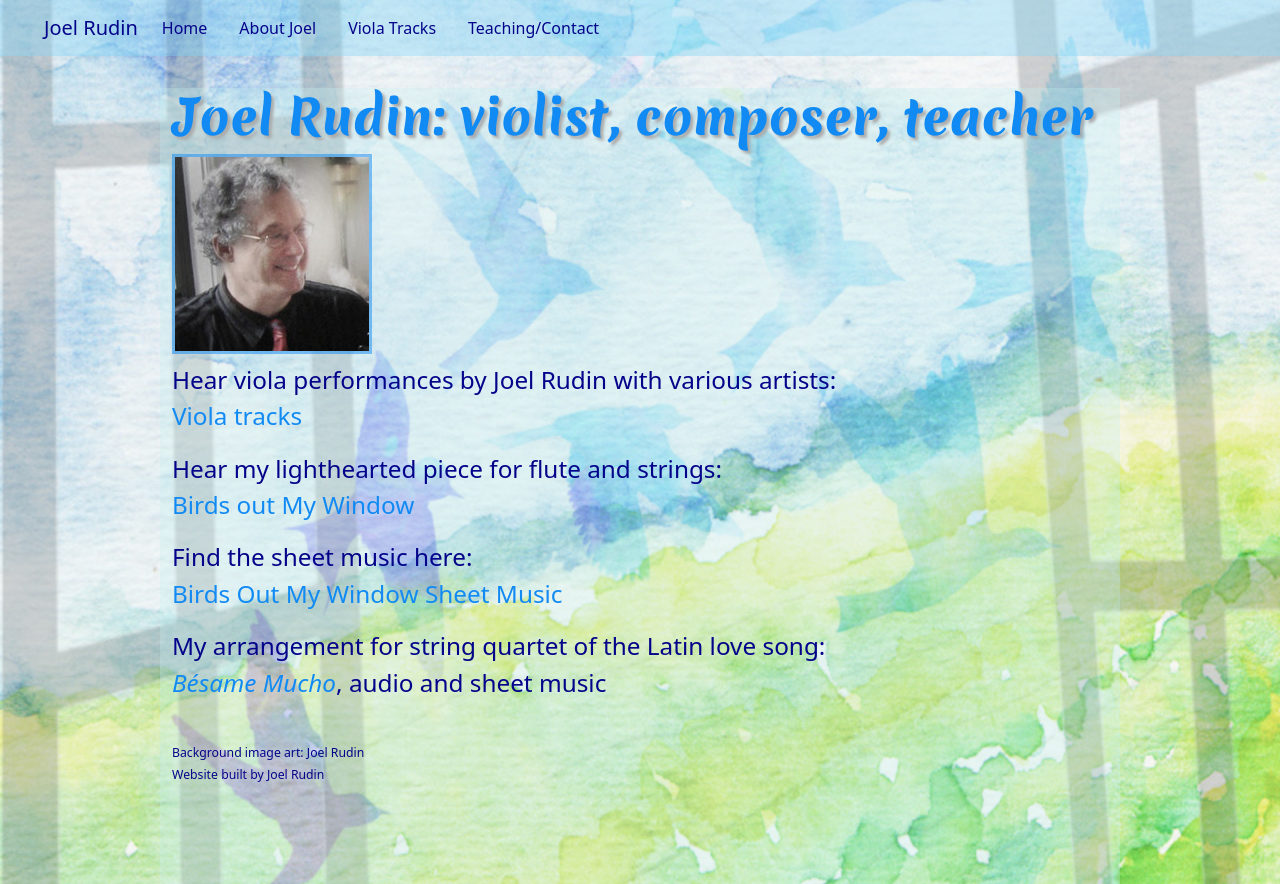
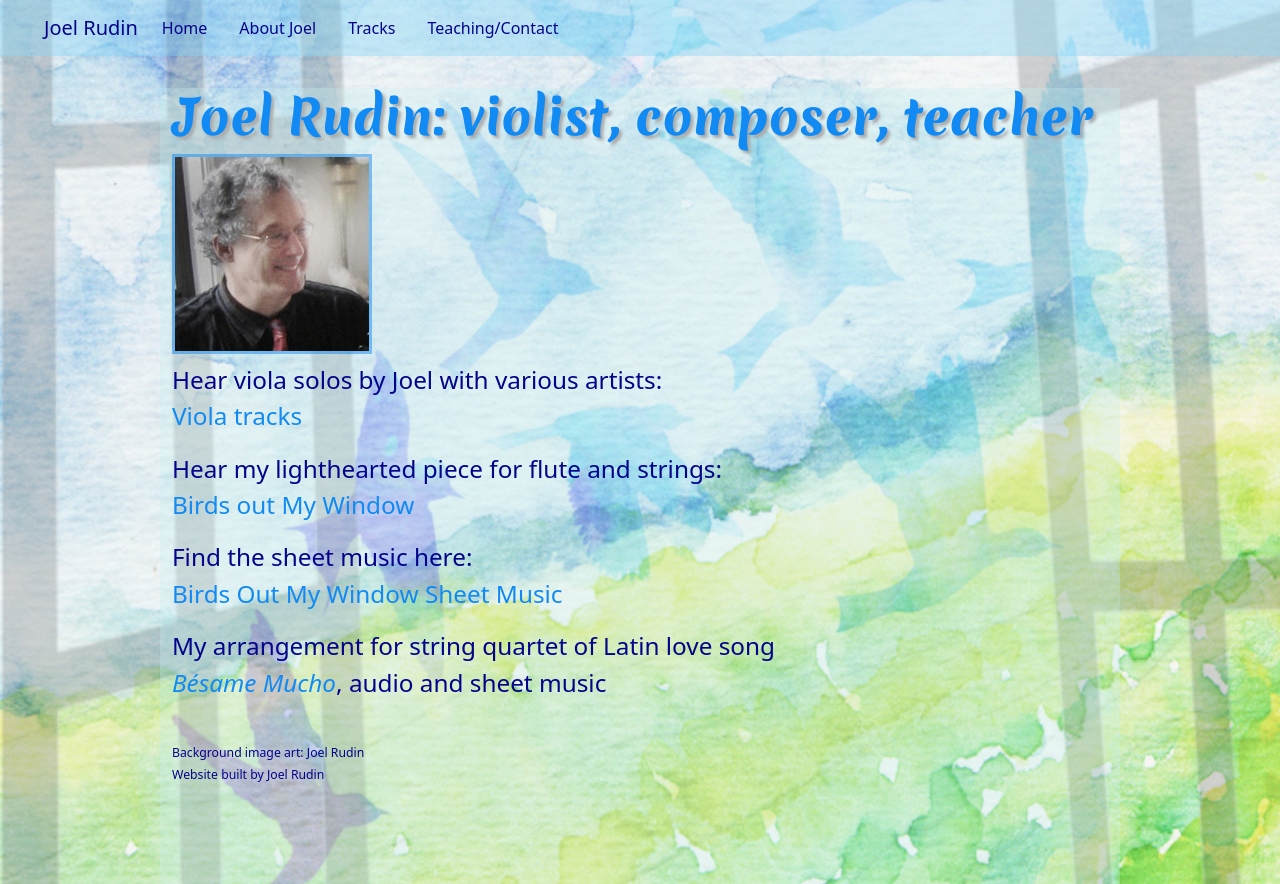
Before and after one commit to Jaliov/JoelRudin_viola, a plain HTML site: page index.html in a window 1280 px wide. Drawn offline with nearby package versions, Linux system fonts and the light colour scheme.

Commit message:
text changes

```diff
--- a/index.html
+++ b/index.html
@@ -31,19 +31,21 @@
 
         <img src="JoelRudin_image.jpg" alt="Joel Rudin viola" id="viola-teacher">
 
-        <p>Hear viola performances by Joel Rudin with various artists: <br> <a href="violaclips.html" class="acolor">Viola  tracks</a>
+        <p>Hear viola solos by Joel with various artists: <br> <a href="violaclips.html" class="acolor">Viola
+                tracks</a>
 
         <p>Hear my lighthearted piece for flute and strings:<br><a
                 href="https://birdsoutmywindow.hearnow.com/?fbclid=IwAR1LNn95SgEMbVt2ftO_O4EvwNNHjR2mUnmT8Hg5_YMAJOdVLcRhj9AX7-4"
                 target=”_blank” class="acolor">Birds
                 out My Window</a></p>
 
-        <p>Find the sheet music here:<br><a href="https://www.sheetmusicplus.com/title/birds-out-my-wndow-digital-sheet-music/22577782"
+        <p>Find the sheet music here:<br><a
+                href="https://www.sheetmusicplus.com/title/birds-out-my-wndow-digital-sheet-music/22577782"
                 target=”_blank” class="acolor">Birds Out My Window Sheet Music </a></p>
 
-                <p>My arrangement for string quartet of the Latin love song: <br><a
-                    href="https://www.sheetmusicplus.com/title/bsame-mucho-digital-sheet-music/22517505?ac=1"
-                    target=”_blank” class="acolor"><em>Bésame Mucho</a></em>, audio and sheet music</p><br>
+        <p>My arrangement for string quartet of Latin love song <br><a
+                href="https://www.sheetmusicplus.com/title/bsame-mucho-digital-sheet-music/22517505?ac=1"
+                target=”_blank” class="acolor"><em>Bésame Mucho</a></em>, audio and sheet music</p><br>
 
 
         <p class="small"><small>Background image art: Joel Rudin</small></p>
--- a/nav.js
+++ b/nav.js
@@ -1,4 +1,3 @@
-
 document.querySelector(".nav").innerHTML = `
 <nav class="navbar navbar-expand-lg navbar-light">
 <div class="container-fluid">
@@ -10,7 +9,7 @@ document.querySelector(".nav").innerHTML = `
   <div class="navbar-nav">
     <a class="nav-item nav-link active" aria-current="page" href="index.html" id="home" >Home</a>
     <a class="nav-item nav-link" href="Joelbio.html"  id="home">About Joel</a>
-    <a class="nav-item nav-link" href="violaclips.html"  id="home">Viola Tracks</a>
+    <a class="nav-item nav-link" href="violaclips.html"  id="home">Tracks</a>
     <a class="nav-item nav-link" href="teaching.html"  id="home">Teaching/Contact</a>
     <!-- <a class="nav-item nav-link disabled" href="#">Disabled</a> -->
   </div>
@@ -18,9 +17,9 @@ document.querySelector(".nav").innerHTML = `
 </div>
 
 </nav>
-`
+`;
 
 let summary = document.querySelectorAll("summary");
 for (let i = 0; i < summary.length; i++) {
-    summary[i].innerHTML += `About this track`;
+  summary[i].innerHTML += `About this track`;
 }
```
